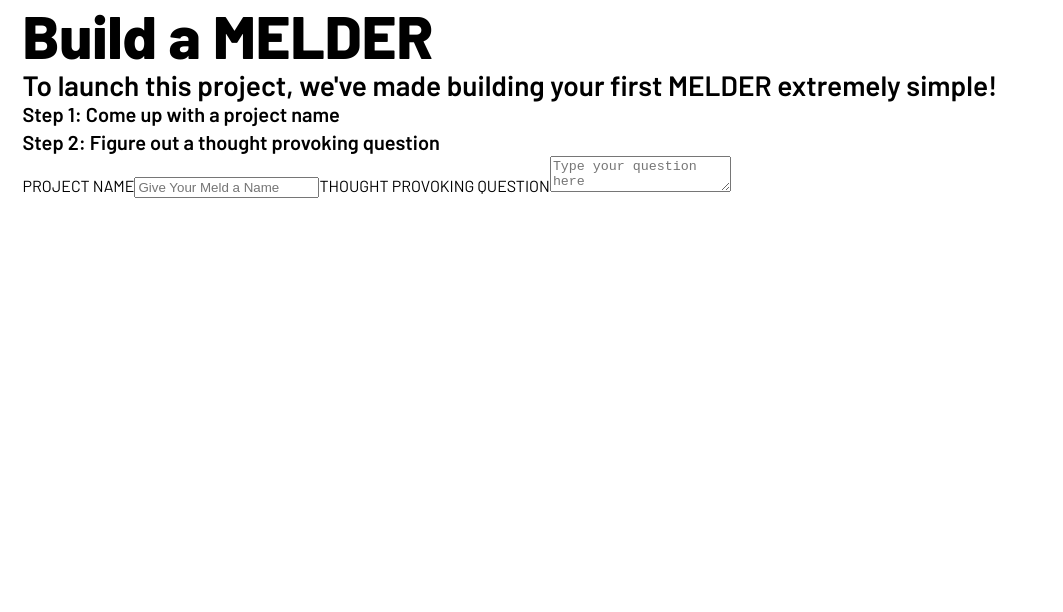
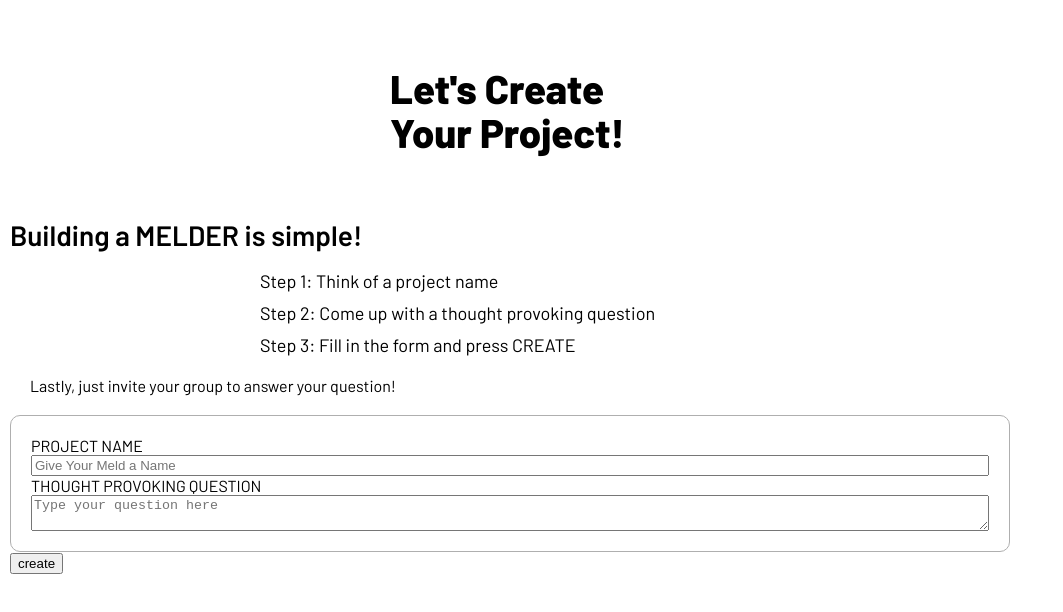
Before and after one commit to MrPreachez/capstone-melder, a React (Create React App) app: page /create in a window 1280 px wide. Shown: the top 612 px of the page, without its empty margins (0-1063 px from the left). Built offline with nearby package versions, Linux system fonts and the light colour scheme.

Commit message:
createProject structure, content, form, basic styles, color pallette to variables.

```diff
--- a/src/pages/CreateProject/CreateProject.js
+++ b/src/pages/CreateProject/CreateProject.js
@@ -1,32 +1,62 @@
 import "./CreateProject.scss";
+
 function CreateProject() {
   return (
-    <section>
-      <h1>Build a MELDER</h1>
-      <h2>
-        To launch this project, we've made building your first MELDER extremely
-        simple!
-      </h2>
-      <h3>Step 1: Come up with a project name</h3>
-      <h3>Step 2: Figure out a thought provoking question</h3>
-      <form>
-        <label>PROJECT NAME</label>
+    <main className="section section__createPage">
+      <section className="create__head">
+        <div className="create__banner">
+          <h1 className="head__title">Let's Create Your Project!</h1>
+        </div>
+
+        <h2 className="head__subhead">Building a MELDER is simple!</h2>
+        <ul className="head__list">
+          <li className="head__steps head__step1">
+            <span>Step 1:</span> Think of a project name
+          </li>
+          <li className="head__steps head__step2">
+            <span>Step 2:</span> Come up with a thought provoking question
+          </li>
+          <li className="head__steps head__step1">
+            <span>Step 3:</span> Fill in the form and press CREATE
+          </li>
+        </ul>
+        <p className="head__text">
+          Lastly, just invite your group to answer your question!
+        </p>
+      </section>
+      <section className="create__form">
+        <form className="addProject">
+          <div className="create__formBorder">
+            <div className="addProject__field addProject__field1">
+              <label className="addProject__label-A">PROJECT NAME</label>
+
               <input
-          className=""
+                className="addProject__inputA"
                 type="text"
                 id="name"
                 name="project"
                 placeholder="Give Your Meld a Name"
               />
-        <label>THOUGHT PROVOKING QUESTION</label>
+            </div>
+
+            <div className="addProject__field addProject__field2">
+              <label className="addProject__label-B">
+                THOUGHT PROVOKING QUESTION
+              </label>
+
               <textarea
-          className=""
+                className="addProject__inputB"
                 id="msg"
                 name="question"
-          placeholder="Type your question here">
-        </textarea>
+                placeholder="Type your question here"
+              ></textarea>
+            </div>
+          </div>
+
+          <button className="create__CTA--button">create</button>
         </form>
       </section>
+    </main>
   );
 }
 
--- a/src/pages/CreateProject/CreateProject.scss
+++ b/src/pages/CreateProject/CreateProject.scss
@@ -3,3 +3,56 @@
 @use "../../styles/partials/mixins" as *;
 @use "../../styles/partials/typography";
 @use "../../styles/partials/variables" as *;
+
+.section {
+    &__createPage {
+        padding:1rem;
+        width:100%;
+    }
+}
+.create {
+
+    &__banner {
+        height: 20rem;
+        display:flex;
+        justify-content: center;
+        align-items: center;
+    }
+    &__formBorder {
+        border: 1px solid $primarySilver;
+        border-radius: 1rem;
+        padding:2rem;
+
+    }
+}
+
+.head{
+    &__title {
+        font-size: 4rem;
+        line-height: 4.4rem;
+        width: 24rem;
+    }
+    &__subhead {
+        margin:1rem 0 2rem 0;
+    }
+    &__list {
+        width:90%;
+        max-width: 50rem;
+        margin:0 auto
+    }
+
+    &__steps {
+        margin-bottom: 1rem;
+        font-size: 1.8rem;
+    }
+    &__text {
+        margin:2rem;
+    }
+}
+.addProject {
+    &__field {
+        display: flex;
+        flex-direction: column;
+
+    }
+}
--- a/src/styles/partials/_reset.scss
+++ b/src/styles/partials/_reset.scss
@@ -25,7 +25,7 @@ p {
 h1 {
   font-size: 6rem;
   font-weight: 900;
-  line-height:7rem;
+  line-height:6.2rem;
   margin:0;
 }
 h2 {
@@ -40,4 +40,13 @@ h3 {
   line-height: 2.8rem;
   margin: 0;
 }
+
 }
+ul {
+  list-style-type: none;
+  padding: 0;
+  margin: 0;
+}
+li {
+  text-decoration: none;
+}
--- a/src/styles/partials/_variables.scss
+++ b/src/styles/partials/_variables.scss
@@ -3,14 +3,14 @@
 $font-stack: "Barlow";
 
 $primaryBlack: #323232;
-$primaryBlue: #ace808;
+$primaryGreen: #078080;
 $primarySilver: #afafaf;
 $primaryWhite: #ffffff;
 
 $secondaryDarkBlack: #000000;
-$secondaryDarkBlue: #0065ad;
+$secondaryoffWhite: #f8f5f2;
 $secondaryMercury: #e1e1e1;
-$secondaryAlabaster: #fafafa;
+
 
 $tabletBreakpoint: 768px;
 $desktopBreakpoint: 1280px;
```
Lines whose indentation alone changed are shown as unchanged.
